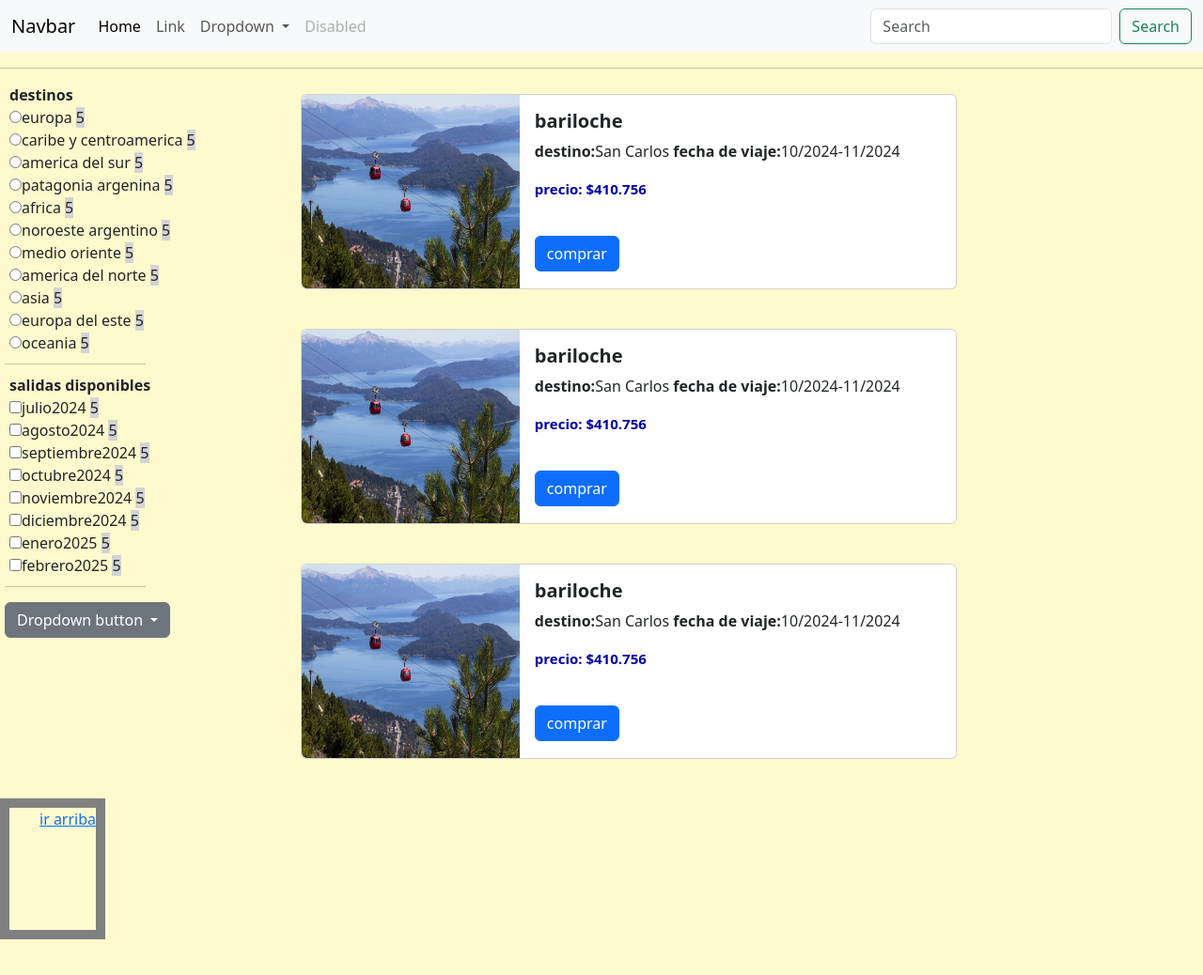
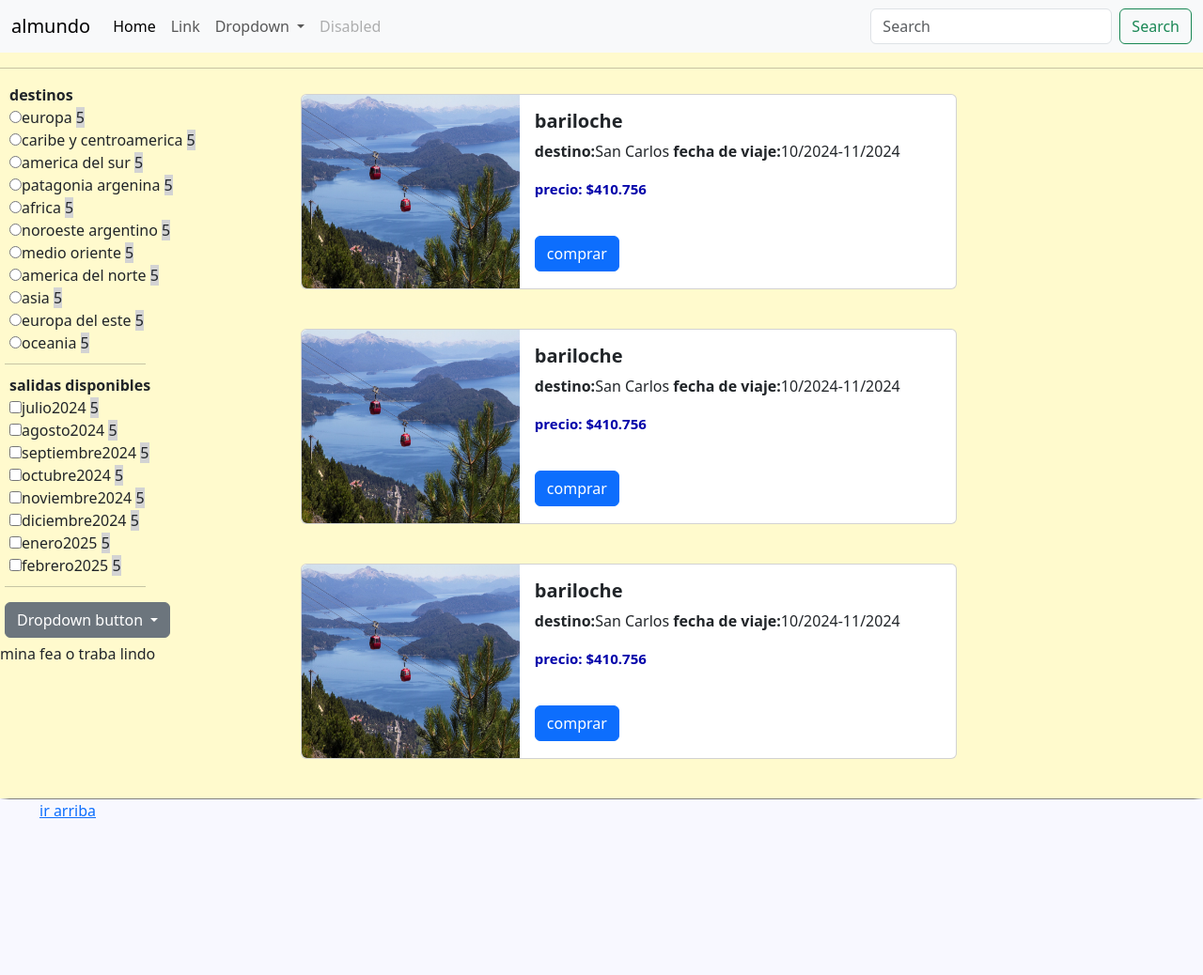
Before and after one commit to lucaivan12/proyecto_1, a plain HTML site: page index.html in a window 1280 px wide. Shown: the whole page at 94% size. Before the commit the page ends 1000 px from the top, so only its background shows below. Drawn offline with nearby package versions, Linux system fonts and the light colour scheme.

Commit message:
subidaseis

```diff
--- a/index.html
+++ b/index.html
@@ -8,9 +8,11 @@
     <title></title>
   </head>
   <body  style="background-color:lemonchiffon;">
-    <nav class="navbar navbar-expand-lg bg-body-tertiary" id="arriba">
+
+    <!--barra de navegacion-->
+    <nav class="navbar navbar-expand-lg bg-body-tertiary" id="arriba" style="background-color: ghostwhite;">
         <div class="container-fluid">
-          <a class="navbar-brand" href="#">Navbar</a>
+          <a class="navbar-brand" href="#">almundo</a>
           <button class="navbar-toggler" type="button" data-bs-toggle="collapse" data-bs-target="#navbarSupportedContent" aria-controls="navbarSupportedContent" aria-expanded="false" aria-label="Toggle navigation">
             <span class="navbar-toggler-icon"></span>
           </button>
@@ -45,7 +47,8 @@
         </div>
       </nav>
 
-      <div class="card mb-3" style="max-width: 70%; position:absolute; left: 25%;top: 100px;">
+      <!--card bariloche-->
+      <div class="card mb-3" style="max-width: 100%; position:absolute; left: 25%;top: 100px;">
         <div class="row g-0">
           <div class="col-md-4">
             <img src="img\barilo.jpg" class="img-fluid rounded-start" alt="" style="height: 206px;">
@@ -61,6 +64,7 @@
         </div>
       </div>
 
+      <!--card 2-->
       <div class="card mb-3" style="max-width:  70%; position:absolute; left: 25%;top: 350px;">
         <div class="row g-0">
             <div class="col-md-4">
@@ -77,7 +81,8 @@
           </div>
         </div>
 
-      <div class="card mb-3" style="max-width:  70%; position:absolute; left: 25%;top: 600px;">
+        <!--card 3-->
+        <div class="card mb-3" style="max-width:  70%; position:absolute; left: 25%;top: 600px;">
         <div class="row g-0">
             <div class="col-md-4">
               <img src="img\barilo.jpg" class="img-fluid rounded-start" alt="" style="height: 206px;">
@@ -92,8 +97,10 @@
             </div>
           </div>
         </div>
+
         <hr style="background-color: #0000aa;">
-        <a href=""></a>
+
+        <!--destinos(radio)-->
       <div style="margin:10px;">
         <form action="">
             <a style="font-weight: bolder;">destinos</a>
@@ -121,7 +128,10 @@
             <input type="radio" name="radio1">oceania <a style="border:1px solid lightgray;border-style:initial;background: lightgray;">5</a>
         </form>
       </div>
+
       <hr style="width:150px;margin:5px;">
+
+      <!--salidas disponibles(checkbox)-->
       <div style="margin:10px;">
         <form action="">
             <a style="font-weight: bolder;">salidas disponibles</a>
@@ -143,7 +153,10 @@
             <input type="checkbox" name="checkbox1">febrero2025 <a style="border:1px solid lightgray;border-style:initial;background: lightgray;">5</a>
         </form>
       </div>
+
       <hr style="width:150px;margin-left:5px;margin-top: 10px;">
+
+      <!--dropdown-->
       <div class="dropdown" style="margin: 5px;">
         <button class="btn btn-secondary dropdown-toggle" type="button" data-bs-toggle="dropdown" aria-expanded="false">
           Dropdown button
@@ -155,15 +168,14 @@
         </ul>
       </div>
 
-        <div style="position: absolute;top: 850px; border: 10px solid gray; height: 150px;">
-
+        <div style="position: absolute;top: 850px; border: 10px solid ghostwhite;border-top: 1px solid gray; height: 200px; width: 100%;background-color:ghostwhite;">
             <ul style="list-style: none; text-decoration: none;">
                 <li><a href="#arriba">ir arriba</a></li>
                 <li></li>
                 <li></li>
             </ul>
         </div>
-
+        mina fea o traba lindo
 
     </body>
 </html>
```
